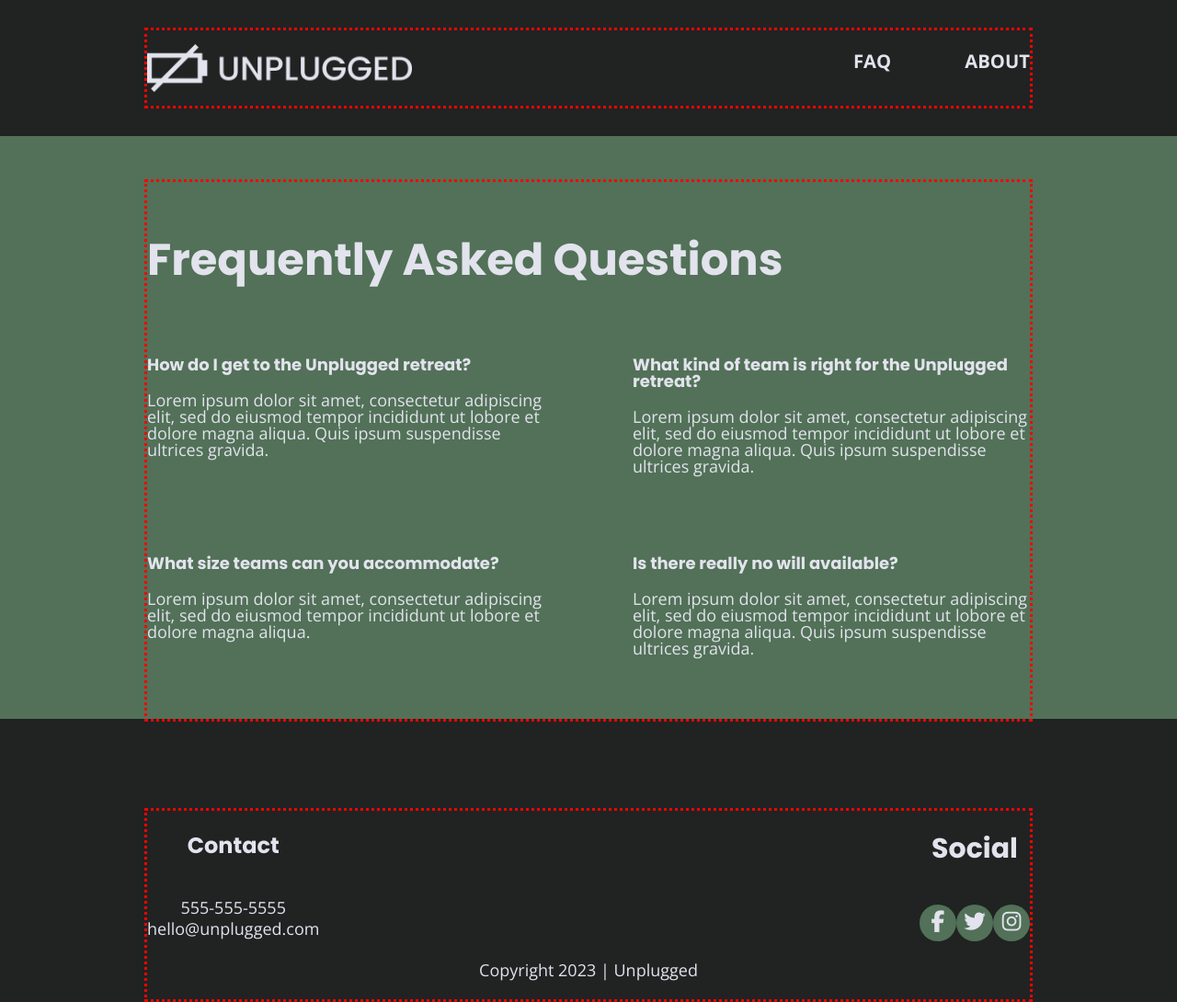
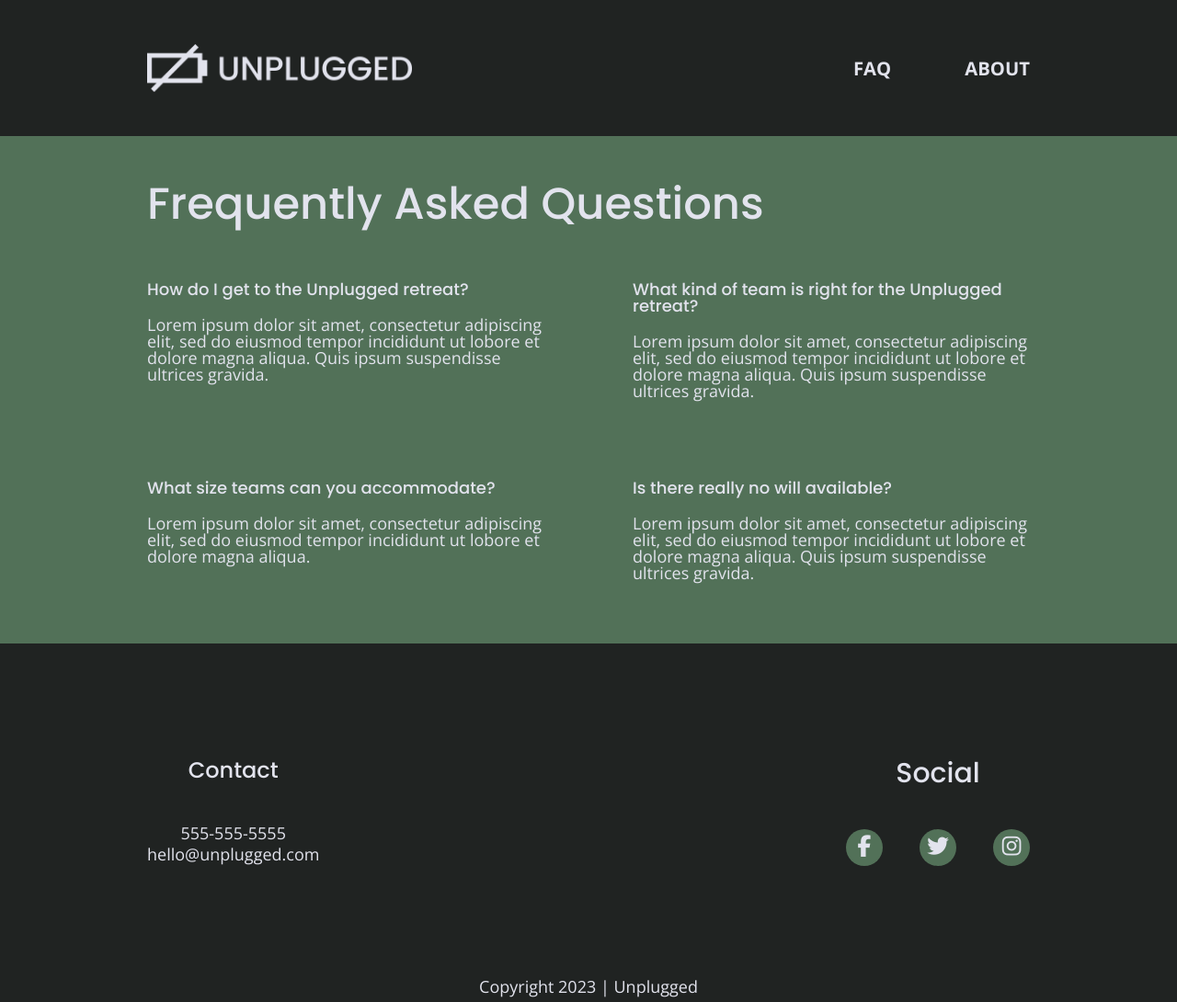
Before and after one commit to SChilian/Unplugged-Responsive-Website, a website: page faq/index.html in a window 1280 px wide. Shown: the top 1090 px of the page at 92% size. Drawn offline with nearby package versions, Linux system fonts and the light colour scheme.

Commit message:
Edited and cleaned HTML and Css file.

```diff
--- a/css/main.css
+++ b/css/main.css
@@ -87,9 +87,9 @@ textarea {
    Author's custom styles
    ========================================================================== */
 .content-wrapper {
-outline: 3px dotted red;
+/*outline: 3px dotted red;*/
 width: 90%;
-margin: 50px;
+margin: 50px 0;
 }
 /* General Styles */
 
@@ -121,7 +121,8 @@ a{
 h2{
   font-family: "Poppins", sans-serif;
   font-size: 1.875em;
-  font-weight: 500%;
+  font-weight: 500;
+  margin: 0;
 }
 
 h3,
@@ -129,7 +130,7 @@ h4 {
   font-family: "Poppins", sans-serif;
   font-size: 1.125em;
   margin: 20px 0;
-  font-weight: 500%;
+  font-weight: 500;
 }
 
 p {
@@ -143,7 +144,7 @@ img {
 
 figure {
   margin: 0;
-  /*width: 60%;*/
+  width: 60%;
 }
 
 address {
@@ -172,9 +173,9 @@ header .content-wrapper {
 
 header .header-divider {
   width: 100%;
-  padding: 1px;
+  height: 1px;
   margin: 10px 0 20px 0;
-  color: #3a3a3a;
+  background: #3a3a3a;
 }
 
 header nav ul{
@@ -184,11 +185,10 @@ header nav ul{
 }
 
 header nav {
-  width: 60%;
+  width: 59%;
   font-size: 1.125em;
   font-weight: 700;
   text-transform: uppercase;
-  padding-bottom: 15px;
 }
 
 header nav ul li {
@@ -330,12 +330,12 @@ input[type=button] {
   margin-bottom: 60px;
 }
 
-.features .features-items {
+/*.features .features-items {
   display: flex;
   justify-content: center;
   align-items: flex-start;
   flex-flow: row wrap;
-}
+}*/
 
 .features article {
   width: 63%;
@@ -344,6 +344,7 @@ input[type=button] {
 
 .features p{
   margin: 0;
+  text-align: center;
 }
 
 .features i {
@@ -376,6 +377,7 @@ input[type=button] {
 
 .reviews figure {
   margin: 0;
+  width: 100%;
 }
 
 /* ------------------------------------ About Page ---------------------------------------- */
@@ -430,7 +432,7 @@ input[type=button] {
 
 .faq h2 {
   margin-bottom: 40px;
-  line-height: 1.875em;
+  line-height: 1em;
 }
 
 .faq-content {
@@ -668,9 +670,10 @@ input[type=button] {
       margin-bottom: 0;
     }
 
-    /*footer .social {
-      width: 30%
-    }*/
+    footer .social-icons {
+      width: 12.5em;
+      justify-content: space-between
+    }
 
     footer .copyright {
       width: 100%;
--- a/faq/index.html
+++ b/faq/index.html
@@ -99,11 +99,13 @@
             </p>
           </div>
         </div>
-      </div> <!-- footer content ends-->
-      <div class="copyright">
-        <p>Copyright 2023 | Unplugged</p>
       </div>
-    </div> <!--footer content-wrapper ends-->
+    <!-- footer content ends-->
+  </div>
+  <!--footer content-wrapper ends-->
+  <div class="copyright">
+    <p>Copyright 2023 | Unplugged</p>
+  </div>
   </footer>
 
 
```
Also changed, not shown: about/index.html (+6 -4 lines), index.html (+7 -5 lines).
